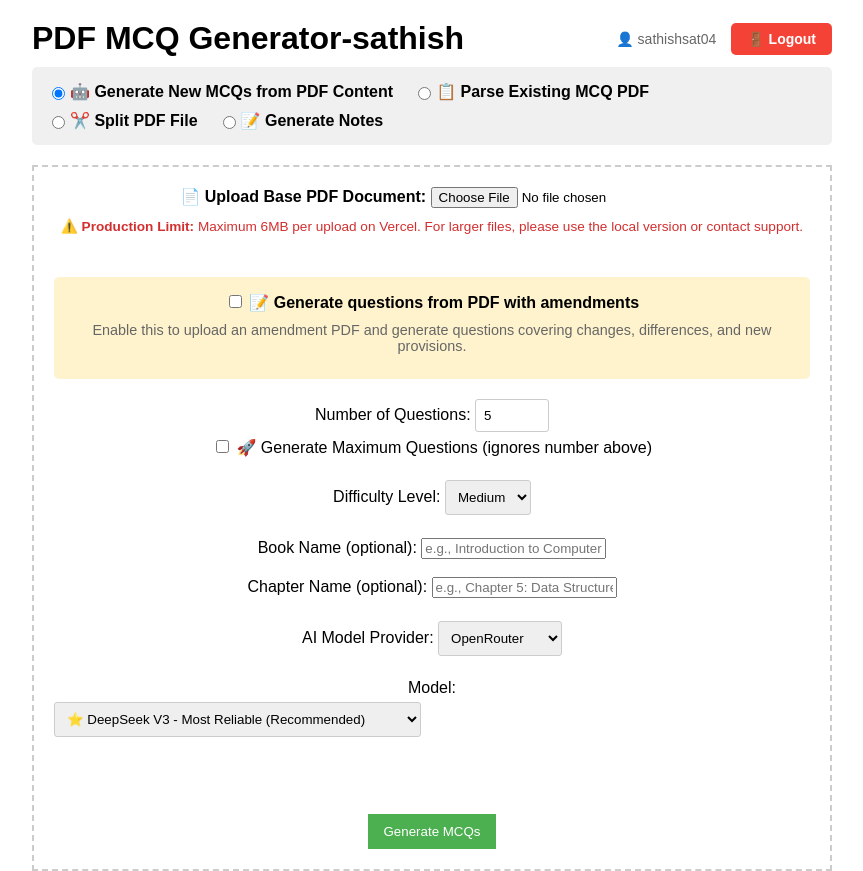
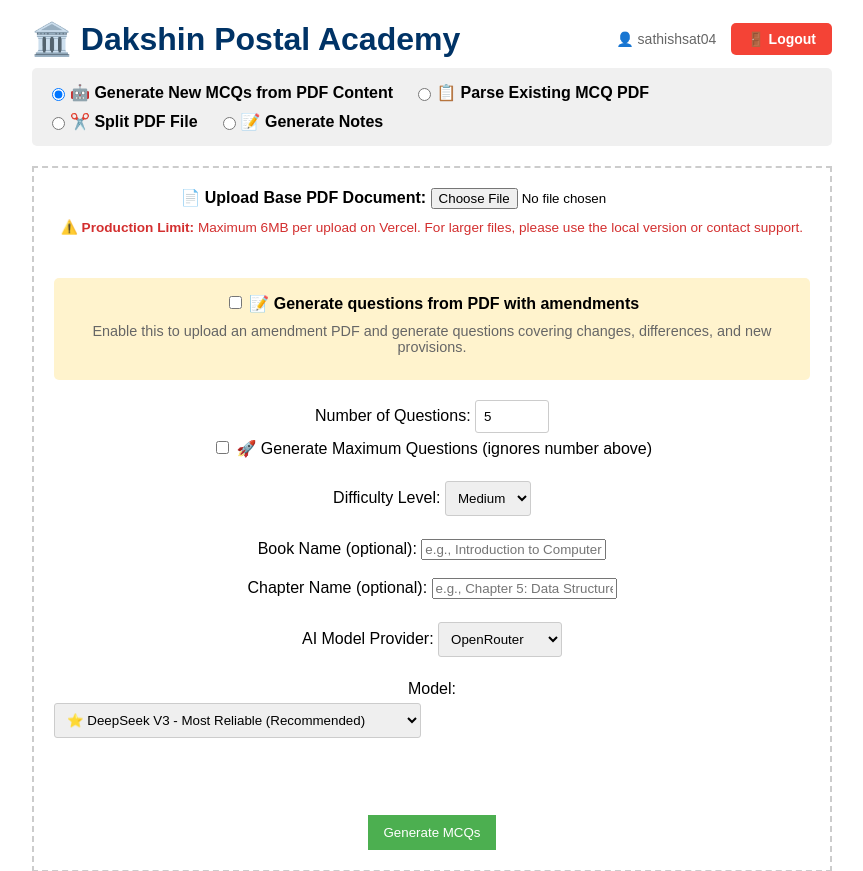
Before and after one commit to sathishnagarathinam/pdfmcq, a Flask app: page / in a window 1280 px wide. Shown: the top 871 px of the page, without its empty margins (208-1071 px from the left). Run offline with Flask 3, Linux system fonts and the light colour scheme; a user stored in the database is signed in; some libraries are stand-ins or nearby versions.

Commit message:
Fix PDF font rendering & rebrand to Dakshin Postal Academy
FONT RENDERING FIX:
- Fixed character encoding causing '-' between each letter
- Replaced chr(149) bullet with simple dash '- '
- Changed encoding from 'replace' to 'ignore' for cleaner output
- Fixed invisible character replacement issue

BRANDING CHANGES:
- Changed title from 'PDF MCQ Generator' to 'Dakshin Postal Academy'
- Updated header with academy name and logo
- Changed website to 'www.dakshinpostalacademy.com'
- Cover page now shows academy name as main title

PREPARED FOR DROPDOWN:
- Added checkbox dropdown in Notes mode with options:
  - Group B, Inspector, Postal Assistant, Postman, MTS
- Selected options appear on PDF cover page
- Default selections: Group B, Inspector
- Styled with blue background for visibility

BACKEND CHANGES:
- Updated create_professional_notes_pdf() to accept prepared_for parameter
- Updated download_notes_pdf route to pass prepared_for list
- Dynamic 'Prepared For' text based on user selection

```diff
--- a/flask_app.py
+++ b/flask_app.py
@@ -939,7 +939,7 @@ class ProfessionalNotesPDF(FPDF):
             self.cell(50, 10, self.website, 0, 0, 'R')
 
 
-def create_professional_notes_pdf(notes, filename, title=None, website="www.example.com"):
+def create_professional_notes_pdf(notes, filename, title=None, website="Dakshin Postal Academy", prepared_for=None):
     """
     Create a professional PDF with cover page and formatted content.
     Style inspired by professional government exam study materials.
@@ -951,6 +951,13 @@ def create_professional_notes_pdf(notes, filename, title=None, website="www.exam
     - Flowchart display
     - Exam-oriented section highlighting
     - Proper text alignment and spacing
+
+    Args:
+        notes: The notes content
+        filename: Output filename
+        title: Document title
+        website: Organization name (default: Dakshin Postal Academy)
+        prepared_for: List of target audiences (e.g., ['Group B', 'Inspector'])
     """
     import re
 
@@ -969,10 +976,10 @@ def create_professional_notes_pdf(notes, filename, title=None, website="www.exam
     # Title area - centered
     pdf.ln(35)
 
-    # Main title
+    # Main title - Organization name
     pdf.set_font('Arial', 'B', 26)
     pdf.set_text_color(0, 51, 102)
-    pdf.cell(0, 12, "STUDY NOTES", 0, 1, 'C')
+    pdf.cell(0, 12, website, 0, 1, 'C')
 
     # Subtitle
     pdf.set_font('Arial', 'I', 12)
@@ -998,13 +1005,13 @@ def create_professional_notes_pdf(notes, filename, title=None, website="www.exam
     clean_title = doc_title.encode('latin-1', errors='replace').decode('latin-1')
     pdf.multi_cell(160, 10, clean_title, 0, 'C')
 
-    # Website
+    # Website/Academy name
     pdf.ln(25)
     pdf.set_font('Arial', 'B', 11)
     pdf.set_text_color(0, 102, 204)
-    pdf.cell(0, 8, website, 0, 1, 'C')
-
-    # Target Audience Section
+    pdf.cell(0, 8, "www.dakshinpostalacademy.com", 0, 1, 'C')
+
+    # Target Audience Section - use provided list or default
     pdf.ln(10)
     pdf.set_font('Arial', 'B', 11)
     pdf.set_text_color(0, 0, 0)
@@ -1012,7 +1019,14 @@ def create_professional_notes_pdf(notes, filename, title=None, website="www.exam
 
     pdf.set_font('Arial', '', 10)
     pdf.set_text_color(60, 60, 60)
-    pdf.cell(0, 6, "DDO | Accounts Officers | Audit Officers | Exam Aspirants", 0, 1, 'C')
+
+    # Build prepared_for text from list or use default
+    if prepared_for and isinstance(prepared_for, list) and len(prepared_for) > 0:
+        prepared_for_text = " | ".join(prepared_for)
+    else:
+        prepared_for_text = "Group B | Inspector | Postal Assistant | Postman | MTS"
+
+    pdf.cell(0, 6, prepared_for_text, 0, 1, 'C')
 
     # Disclaimer box at bottom
     pdf.set_y(-75)
@@ -1058,10 +1072,11 @@ def create_professional_notes_pdf(notes, filename, title=None, website="www.exam
     i = 0
     while i < len(lines):
         line = lines[i]
-        # Clean the line of problematic characters
-        clean_line = line.encode('latin-1', errors='replace').decode('latin-1')
-        # Replace common problematic characters
-        clean_line = clean_line.replace('?', '-').replace('', '-').replace('', "'")
+        # Clean the line of problematic characters - use 'ignore' to skip non-latin chars
+        clean_line = line.encode('latin-1', errors='ignore').decode('latin-1')
+        # If line became empty after encoding, try replacing with spaces
+        if not clean_line.strip() and line.strip():
+            clean_line = ''.join(c if ord(c) < 256 else ' ' for c in line)
         stripped = clean_line.strip()
 
         # Always reset X position to left margin before each line
@@ -1245,17 +1260,17 @@ def create_professional_notes_pdf(notes, filename, title=None, website="www.exam
             pdf.set_text_color(0, 0, 0)
             bullet_text = stripped[2:]
             pdf.set_x(pdf.l_margin + 5)
-            pdf.multi_cell(0, 6, chr(149) + " " + bullet_text)  # Use bullet character
+            pdf.multi_cell(0, 6, "  - " + bullet_text)
             i += 1
             continue
 
-        # Unicode bullet points - convert to ASCII
+        # Unicode bullet points - convert to ASCII dash
         if len(stripped) > 2 and stripped[0] in ['\u2022', '\u2023', '\u25cf', '\u25cb', '\u2713', '\u2714']:
             pdf.set_font('Arial', '', 11)
             pdf.set_text_color(0, 0, 0)
             bullet_text = stripped[2:] if stripped[1] == ' ' else stripped[1:]
             pdf.set_x(pdf.l_margin + 5)
-            pdf.multi_cell(0, 6, chr(149) + " " + bullet_text)
+            pdf.multi_cell(0, 6, "  - " + bullet_text)
             i += 1
             continue
 
@@ -1392,12 +1407,15 @@ def download_notes_pdf():
         notes = data.get('notes', '')
         filename = data.get('filename', 'notes')
         title = data.get('title', None)  # Optional custom title
-        website = data.get('website', 'PDF MCQ Generator')
+        website = data.get('website', 'Dakshin Postal Academy')
+        prepared_for = data.get('prepared_for', None)  # List of target audiences
 
         if not notes or notes.strip() == '':
             return jsonify({'error': 'No notes content provided'}), 400
 
         print(f"Generating professional PDF for notes: {len(notes)} characters")
+        if prepared_for:
+            print(f"Prepared for: {prepared_for}")
 
         clean_filename = filename.replace('.pdf', '') if filename else 'notes'
 
@@ -1407,7 +1425,8 @@ def download_notes_pdf():
                 notes=notes,
                 filename=filename,
                 title=title,
-                website=website
+                website=website,
+                prepared_for=prepared_for
             )
 
             # Output PDF to buffer
--- a/templates/index.html
+++ b/templates/index.html
@@ -6,7 +6,7 @@
     <meta http-equiv="Cache-Control" content="no-cache, no-store, must-revalidate">
     <meta http-equiv="Pragma" content="no-cache">
     <meta http-equiv="Expires" content="0">
-    <title>PDF MCQ Generator-sathish v2.1.0</title>
+    <title>Dakshin Postal Academy - PDF MCQ Generator</title>
     <style>
         body {
             font-family: Arial, sans-serif;
@@ -214,7 +214,7 @@
 </head>
 <body>
     <div style="display: flex; justify-content: space-between; align-items: center; margin-bottom: 10px;">
-        <h1 style="margin: 0;">PDF MCQ Generator-sathish</h1>
+        <h1 style="margin: 0; color: #003366;">🏛️ Dakshin Postal Academy</h1>
         <div style="display: flex; align-items: center; gap: 15px;">
             <span style="color: #666; font-size: 14px;">👤 {{ current_user.username }}</span>
             <a href="{{ url_for('logout') }}" style="background-color: #f44336; color: white; padding: 8px 16px; text-decoration: none; border-radius: 5px; font-size: 14px; font-weight: bold;">🚪 Logout</a>
@@ -299,6 +299,36 @@
 
             <!-- Summarize Mode Section -->
             <div id="summarizeModeSection" style="display: none;">
+                <!-- Prepared For - Target Audience Selection -->
+                <div style="background-color: #e8f4fc; padding: 15px; border-radius: 5px; margin-bottom: 15px; border: 1px solid #b3d7f0;">
+                    <label style="font-weight: bold; display: block; margin-bottom: 10px;">📋 Prepared For (Select target audience for PDF):</label>
+                    <div style="display: flex; flex-wrap: wrap; gap: 15px;">
+                        <label style="display: flex; align-items: center; cursor: pointer;">
+                            <input type="checkbox" name="preparedFor" value="Group B" style="margin-right: 5px;" checked>
+                            Group B
+                        </label>
+                        <label style="display: flex; align-items: center; cursor: pointer;">
+                            <input type="checkbox" name="preparedFor" value="Inspector" style="margin-right: 5px;" checked>
+                            Inspector
+                        </label>
+                        <label style="display: flex; align-items: center; cursor: pointer;">
+                            <input type="checkbox" name="preparedFor" value="Postal Assistant" style="margin-right: 5px;">
+                            Postal Assistant
+                        </label>
+                        <label style="display: flex; align-items: center; cursor: pointer;">
+                            <input type="checkbox" name="preparedFor" value="Postman" style="margin-right: 5px;">
+                            Postman
+                        </label>
+                        <label style="display: flex; align-items: center; cursor: pointer;">
+                            <input type="checkbox" name="preparedFor" value="MTS" style="margin-right: 5px;">
+                            MTS
+                        </label>
+                    </div>
+                    <p style="font-size: 0.85em; color: #666; margin-top: 8px; margin-bottom: 0;">
+                        ℹ️ Selected options will appear on the PDF cover page under "Prepared For"
+                    </p>
+                </div>
+
                 <!-- AI Model Configuration for Summarize -->
                 <label for="summarizeModelProvider">AI Model Provider:</label>
                 <select id="summarizeModelProvider" name="summarizeModelProvider" onchange="updateSummarizeModelOptions()">
@@ -1052,6 +1082,16 @@
                 return;
             }
 
+            // Get selected "Prepared For" options
+            const preparedForCheckboxes = document.querySelectorAll('input[name="preparedFor"]:checked');
+            const preparedFor = Array.from(preparedForCheckboxes).map(cb => cb.value);
+
+            // Show loading state
+            const downloadBtn = event.target;
+            const originalText = downloadBtn.innerHTML;
+            downloadBtn.innerHTML = '⏳ Generating PDF...';
+            downloadBtn.disabled = true;
+
             fetch('/download-notes-pdf', {
                 method: 'POST',
                 headers: {
@@ -1059,16 +1099,28 @@
                 },
                 body: JSON.stringify({
                     notes: summaryText,
-                    filename: filename
+                    filename: filename,
+                    website: 'Dakshin Postal Academy',
+                    prepared_for: preparedFor
                 })
             })
             .then(response => {
                 if (!response.ok) {
-                    throw new Error('Network response was not ok');
+                    // Try to get error message from response
+                    return response.json().then(err => {
+                        throw new Error(err.error || 'Network response was not ok');
+                    }).catch(() => {
+                        throw new Error('Failed to generate PDF. Please try again.');
+                    });
                 }
                 return response.blob();
             })
             .then(blob => {
+                // Verify blob size
+                if (blob.size === 0) {
+                    throw new Error('Generated PDF is empty');
+                }
+
                 const url = window.URL.createObjectURL(blob);
                 const a = document.createElement('a');
                 a.style.display = 'none';
@@ -1076,12 +1128,25 @@
                 a.download = filename.replace('.pdf', '') + '_notes.pdf';
                 document.body.appendChild(a);
                 a.click();
-                window.URL.revokeObjectURL(url);
-                document.body.removeChild(a);
+
+                // Cleanup
+                setTimeout(() => {
+                    window.URL.revokeObjectURL(url);
+                    document.body.removeChild(a);
+                }, 100);
+
+                // Success feedback
+                downloadBtn.innerHTML = '✅ Downloaded!';
+                setTimeout(() => {
+                    downloadBtn.innerHTML = originalText;
+                    downloadBtn.disabled = false;
+                }, 2000);
             })
             .catch(error => {
                 console.error('Error downloading PDF:', error);
-                alert('Error downloading PDF. Please try again.');
+                alert('Error downloading PDF: ' + error.message);
+                downloadBtn.innerHTML = originalText;
+                downloadBtn.disabled = false;
             });
         }
 
```
